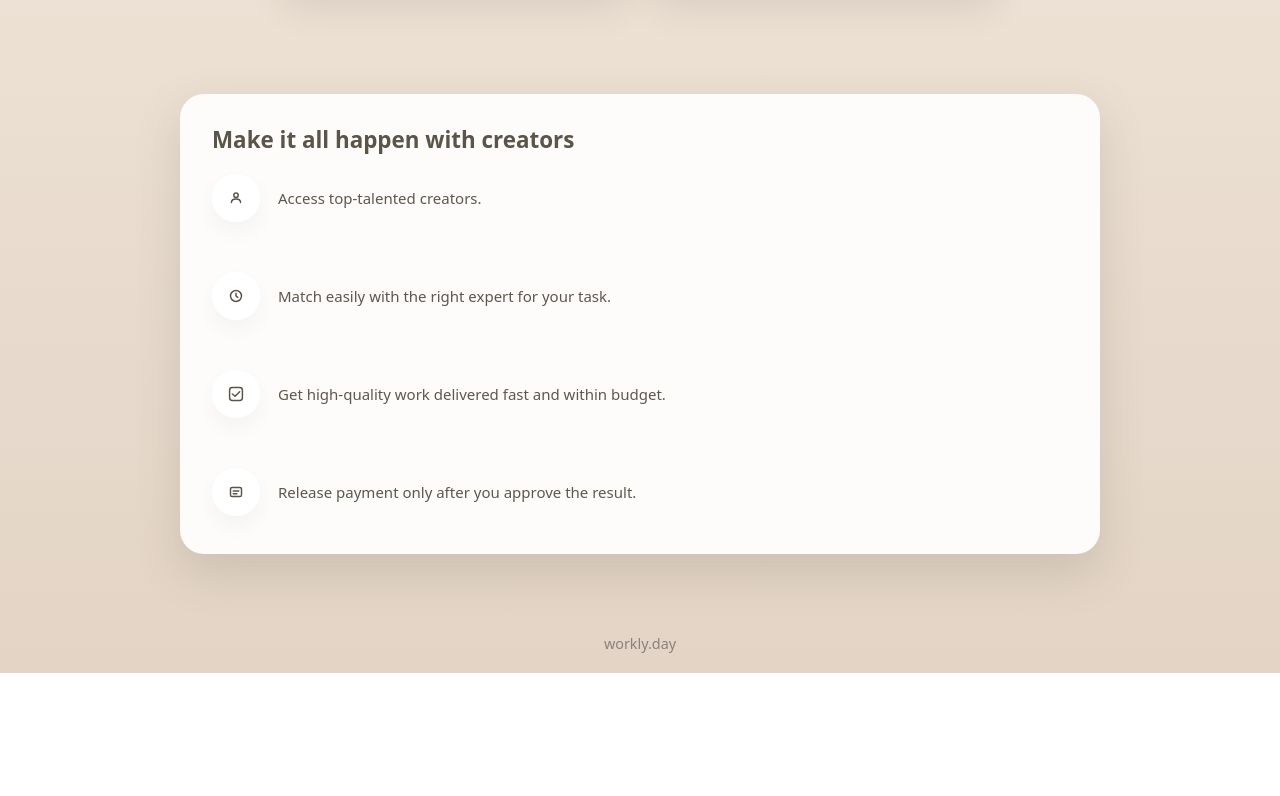
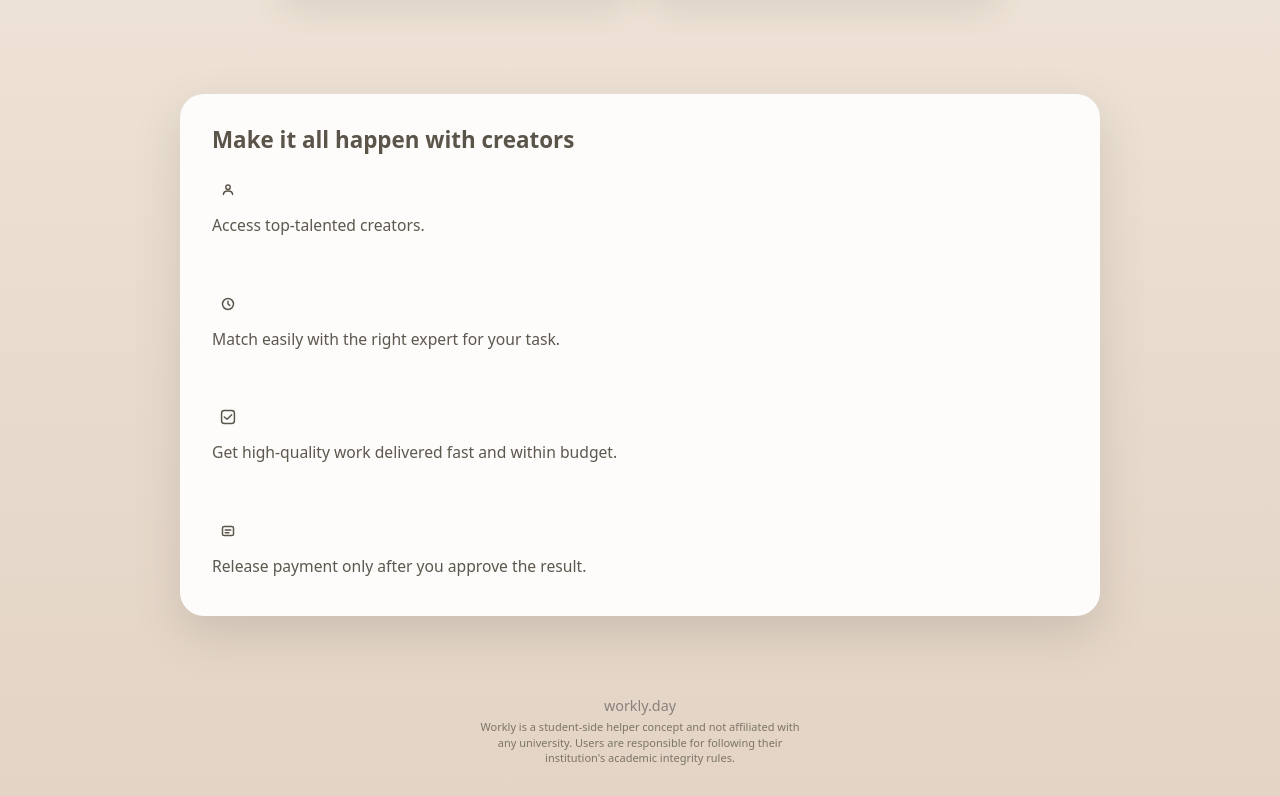
Before and after one commit to SEBRAHEIM/workly-landing, a Next.js app: page / in a window 1280 px wide. Shown: the part 891-1687 px from the top of the page. Before the commit the page ends 1564 px from the top, so only its background shows below. Built offline with nearby package versions, Linux system fonts and the light colour scheme.

Commit message:
Creators vertical layout and footer disclaimer

```diff
--- a/pages/index.js
+++ b/pages/index.js
@@ -481,6 +481,10 @@ export default function Home() {
 
         <footer className="site-footer">
           <span>workly.day</span>
+      <p className="footer-disclaimer">
+        Workly is a student-side helper concept and not affiliated with any university.
+        Users are responsible for following their institution&apos;s academic integrity rules.
+      </p>
         </footer>
       </div>
     </>
--- a/styles/globals.css
+++ b/styles/globals.css
@@ -659,3 +659,51 @@ body {
   margin-right: auto;
   color: rgba(90, 84, 73, 0.7);
 }
+
+
+/* === Creators section: vertical icon + text, softer icons === */
+
+.creators-section .creator-row {
+  display: flex;
+  flex-direction: column;
+  align-items: flex-start;
+  gap: 8px;
+}
+
+.creators-section .creator-icon {
+  width: 32px;
+  height: 32px;
+  border-radius: 999px;
+  background: transparent;
+  box-shadow: none;
+  padding: 0;
+  display: flex;
+  align-items: center;
+  justify-content: center;
+}
+
+.creators-section .creator-icon svg {
+  width: 22px;
+  height: 22px;
+  stroke: var(--sand-4);
+  fill: none;
+}
+
+/* نص النقاط */
+.creators-section .creator-text {
+  font-size: 0.98rem;
+  line-height: 1.5;
+}
+
+
+/* === Footer disclaimer under workly.day === */
+.footer-disclaimer {
+  margin-top: 4px;
+  font-size: 11px;
+  line-height: 1.4;
+  text-align: center;
+  color: rgba(90, 84, 73, 0.75);
+  max-width: 320px;
+  margin-left: auto;
+  margin-right: auto;
+}
```
